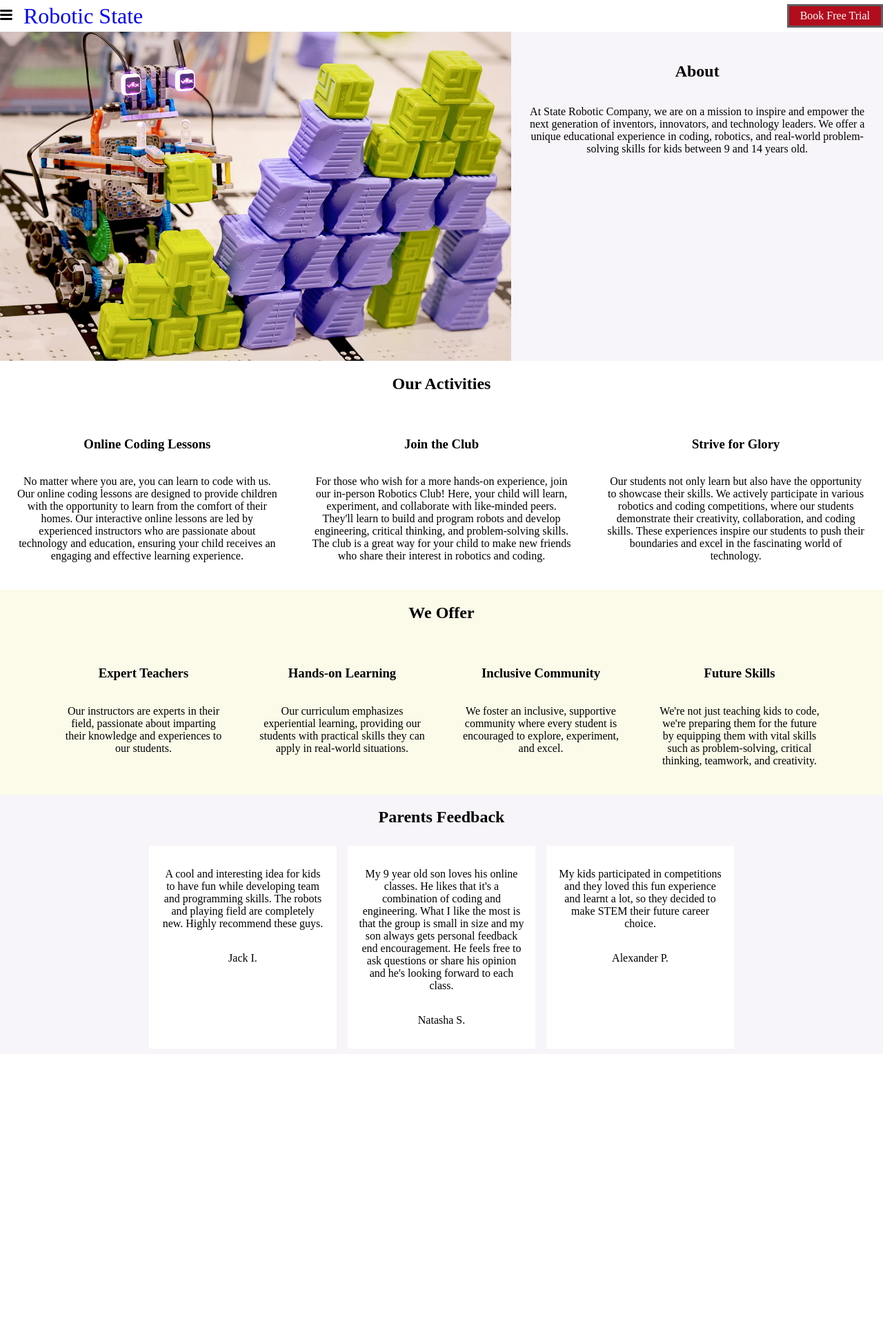
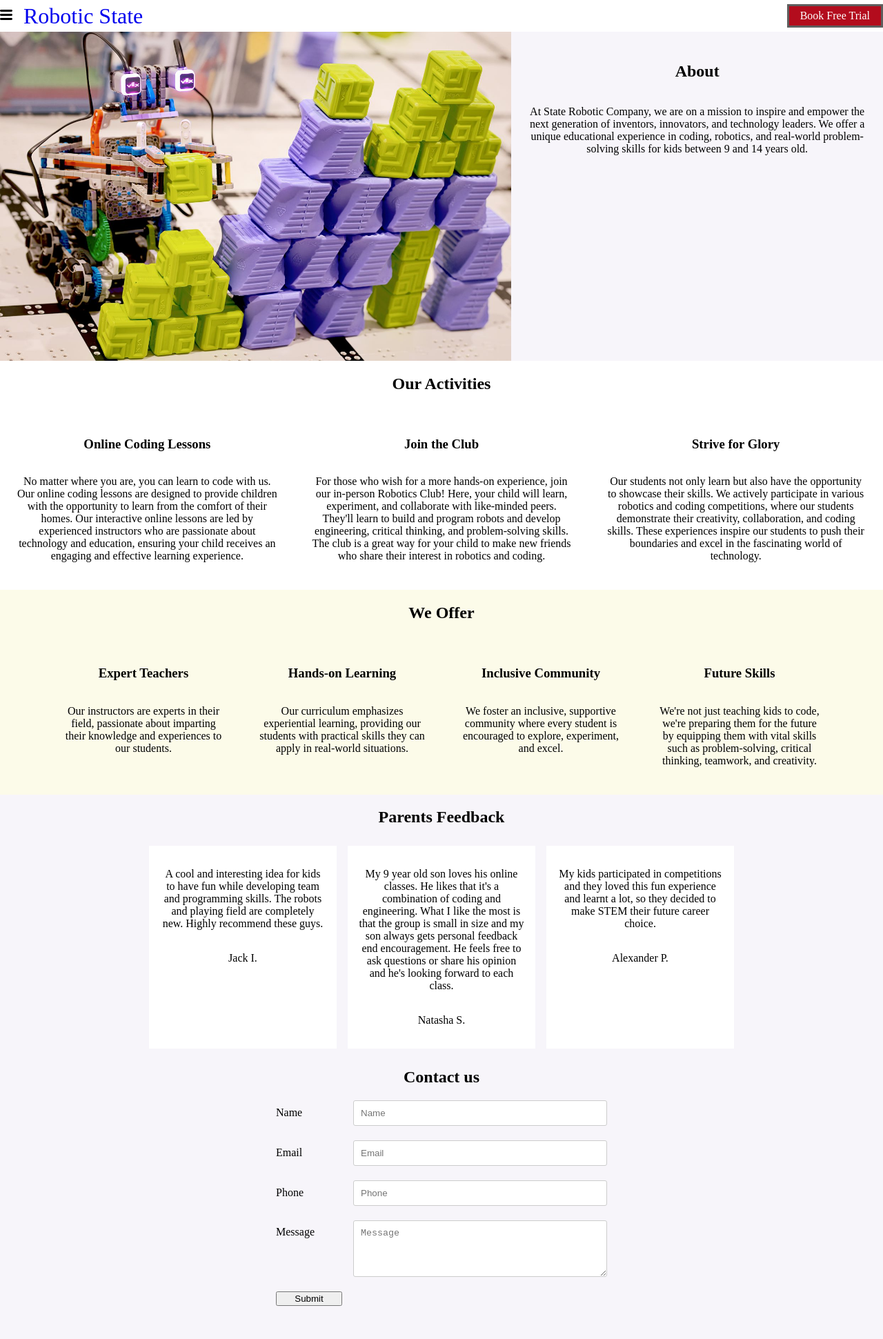
Before and after one commit to milaanisimova/robostate, a Jekyll site: the page built from index.markdown, in a window 1280 px wide. Shown: the whole page at 69% size. Built offline with Jekyll 4.4.1, drawn with Linux system fonts in a browser that asks for light colours; some web fonts are replaced; before the commit the page ends 1528 px from its top, so only the background shows below that.

Commit message:
added contact us

```diff
--- /dev/null
+++ b/_includes/form.html
@@ -0,0 +1,49 @@
+{%- assign contact = site.data.home.contactform -%}
+
+<section {%if contact.bg !=blank %}style="background-color: {{contact.bg}}" {% endif %}>
+  <div class="{{contact.classNames}}">
+    <h2 class="flex column text-center">{{ contact.title }}</h2>
+    <form action="https://formsubmit.co/{{contact.email}}" method="POST" class="column flex">
+      {%- for field in contact.fields -%}
+      <div class="minw800px:width:100% form-group">
+        <label class="label" for="{{field.id}}">{{field.title}}</label>
+        {% if field.type == blank %}
+        <input type="text" class="input" id="{{field.id}}" name="{{field.id}}" required>
+        {% endif %}
+        {% if field.type == "textarea" %}
+        <textarea type="text" class="input" id="{{field.id}}" name="{{field.id}}" required rows="4" {% if field.pattern
+          !=blank %}pattern="{{field.pattern}}" {% endif %} placeholder="{{field.title}}"></textarea>
+        {% else %}
+        <input class="input" {% if field.type !=blank %}type="{{field.type}}" {% endif %} id="{{field.id}}"
+          name="{{field.id}}" required {% if field.pattern !=blank %}pattern="{{field.pattern}}" {% endif %}
+          placeholder="{{field.title}}">
+        {% endif %}
+        <div class="error-message"> {{field.error}} </div>
+      </div>
+      {%- endfor -%}
+      <div class="minw800px:width:100% padding-bottom:2rem form-group">
+        <button type="submit">Submit</button>
+      </div>
+    </form>
+  </div>
+</section>
+
+
+
+
+<script>
+  (() => {
+    const inputs = document.querySelectorAll('form input, form textarea');
+
+    for (let input of inputs) {
+      console.log(input)
+      input.addEventListener('input', function () {
+        if (input.value.length > 0) {
+          input.classList.add('dirty');
+        }
+      });
+    }
+  })()
+  // , { once: true }
+
+</script>
--- a/_layouts/home.html
+++ b/_layouts/home.html
@@ -90,6 +90,5 @@ layout: default
   {% endcase %}
 {%- endfor -%}
 
-<div class="home">
-  {{ content }}
-</div>
+
+{% include form.html %}
--- a/_sass/colours.scss
+++ b/_sass/colours.scss
@@ -174,3 +174,66 @@ main>ul{
   display: flex;
   align-self: center;
 }
+
+
+
+
+form input:invalid.dirty,
+form textarea:invalid.dirty {
+    border-color: red;
+}
+
+form input:invalid.dirty ~ .error-message,
+form textarea:invalid.dirty ~ .error-message {
+    display: block;
+}
+
+form input:focus:invalid,
+form textarea:focus:invalid {
+    border-color: red;
+}
+
+form .error-message {
+    display: none;
+    color: red;
+    font-size: 12px;
+}
+
+form input,
+form textarea {
+    width: 100%;
+    padding: 10px;
+    margin-bottom: 5px;
+    border: 1px solid #ccc;
+    border-radius: 3px;
+    box-sizing: border-box;
+}
+
+.form-group {
+  padding-left: 1rem;
+  padding-right: 1rem;
+  display: flex;
+  flex-direction: column;
+}
+
+@media (min-width:800px){
+.form-group {  display: grid;
+  grid-template-columns: 6em 1fr;
+  grid-template-rows: 1fr auto;
+  grid-auto-columns: 1fr;
+  grid-auto-rows: 200px;
+  gap: 1em 1em;
+  grid-auto-flow: row;
+  justify-content: center;
+  align-items: baseline;
+  grid-template-areas:
+    "label input"
+    ". error-message";
+  max-width: 30rem;
+  margin: 0 auto;
+}
+
+.error-message { grid-area: error-message; }
+.label { grid-area: label; }
+.input { grid-area: input; }
+}
--- a/assets/stylify.css
+++ b/assets/stylify.css
@@ -19,6 +19,15 @@
 .max-width\:100\%{
 	max-width: 100%
 }
+.padding-bottom\:2rem{
+	padding-bottom: 2rem
+}
+.\3800px\:width\:100\%:800px{
+	width: 100%
+}
+.width\:100\%{
+	width: 100%
+}
 
 @media (min-width: 768px) {
 .md\:\{flex-direction\:row\;flex-wrap\:wrap\;justify-content\:space-evenly\}{
@@ -32,6 +41,12 @@
 }
 }
 
+@media (min-width: 800px) {
+.minw800px\:width\:100\%{
+	width: 100%
+}
+}
+
 @media (min-width: 1024px) {
 .lg\:margin\:1rem_auto{
 	margin: 1rem auto
```
Also changed, not shown: _data/home/contactform.yml (added, +30 -0 lines).
